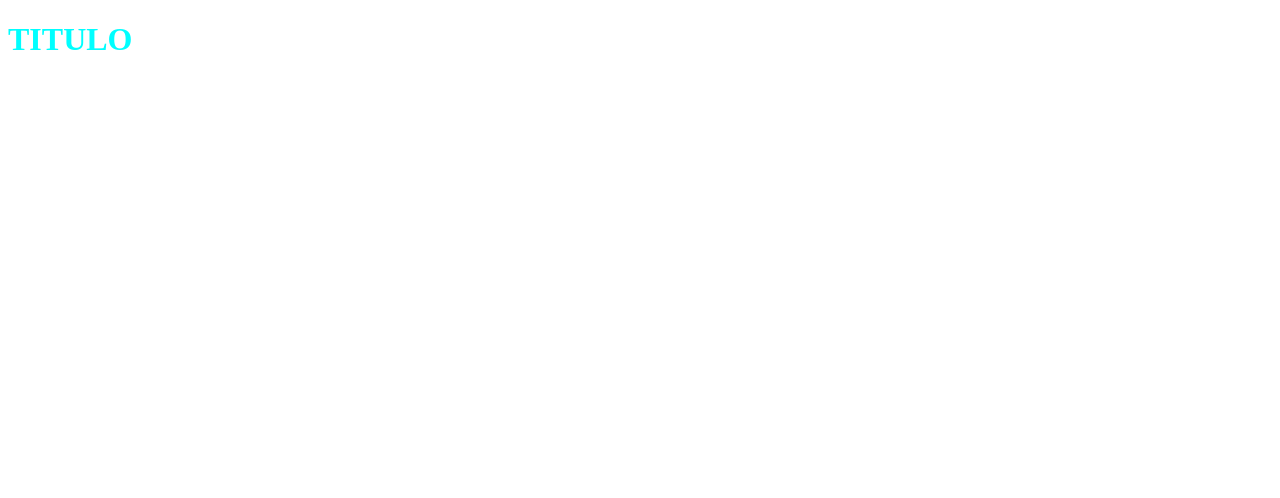
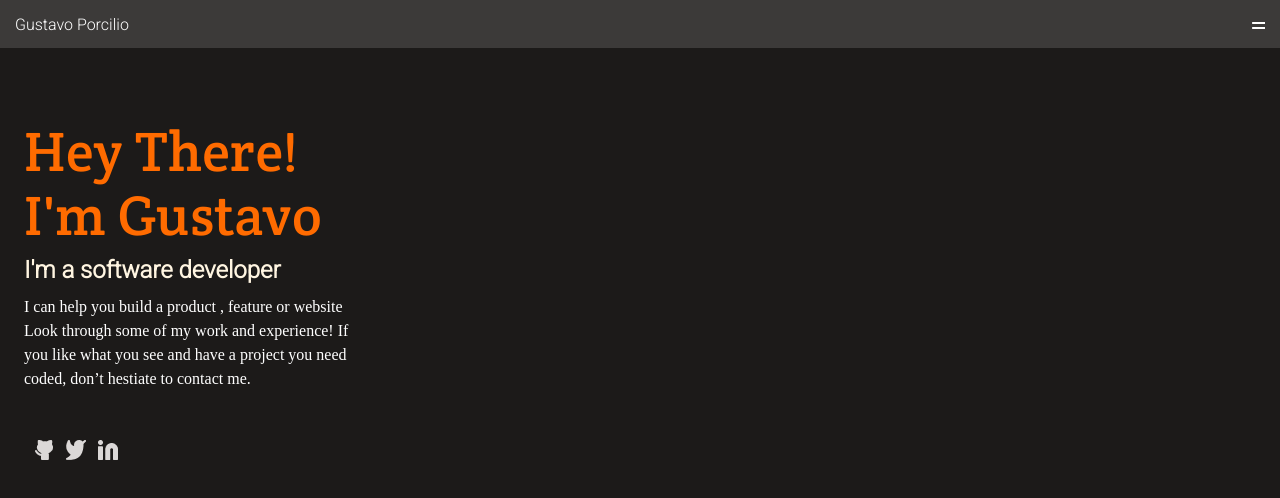
Before and after one commit to MarcoAurelioAntonio/Portfolio-mobile-version-skeleton, a website: page index.html in a window 1280 px wide. Drawn offline with Linux system fonts and the light colour scheme.

Commit message:
All html and css files maded - imgs uploaded

```diff
--- a/index.html
+++ b/index.html
@@ -8,6 +8,36 @@
     <link rel="stylesheet" href="style.css">
 </head>
 <body>
-    <h1 class="class">TITULO</h1>
+    <header class="header">
+        <span class="logo-nombre">
+            Gustavo Porcilio
+        </span>
+        <div class="hamburger">
+            <nav class="navlinks">
+                <a href="#porfolio">PORFOLIO</a>
+                <a href="#about">ABOUT</a>
+                <a href="#contact">CONTACT</a>
+            </nav>
+        </div>
+
+    </header>
+    <section class="principal">
+        <div>
+            <h1 class="tittle">Hey There! I'm Gustavo</h1>
+        </div>
+        <div class="profession">
+            <h2>I'm a software developer</h2>
+        </div>
+        <div class="text">
+            <p class="presentation">I can help you build a product , feature or website Look through some of my work and experience! If you like what you see and have a project you need coded,
+                    don’t hestiate to contact me.
+            </p>
+        </div>
+        <div class="icons">
+            <a href="https://github.com/MarcoAurelioAntonio" class="github"></a>
+            <a href="https://twitter.com/gustavoporcilio" class="twitter"></a>
+            <a href="https://www.linkedin.com/in/gustavo-porcilio-4496a223a/" class="linkedin"></a>
+        </div>
+    </section>
 </body>
 </html>
--- a/style.css
+++ b/style.css
@@ -1,3 +1,171 @@
+/* stylelint-disable font-family-no-missing-generic-family-keyword */
+@import url("https://fonts.googleapis.com/css2?family=Crete+Round&family=Roboto:wght@300&display=swap");
+@import url("https://fonts.googleapis.com/css2?family=Inter:wght@300&display=swap");
+
+* {
+  margin: 0;
+  padding: 0;
+  box-sizing: border-box;
+  scroll-behavior: smooth;
+  font-family: Roboto, sans-serif;
+}
+
 .class {
   color: aqua;
 }
+
+.header {
+  position: fixed;
+  width: 100%;
+  display: flex;
+  flex-direction: row;
+  justify-content: space-between;
+  align-items: center;
+  height: 3rem;
+  background-color: #3c3a39;
+}
+
+.logo-nombre {
+  color: #ffff;
+  margin-left: 15px;
+}
+
+.hamburger {
+  background-image: url('./img/Icon\ -\ Menu.png');
+  width: 1rem;
+  height: 1rem;
+  margin-right: 15px;
+}
+
+.navlinks {
+  display: none;
+}
+
+.navlinks.active {
+  display: flex;
+}
+
+.principal {
+  /* Headline */
+
+  /* Auto layout */
+
+  display: flex;
+  flex-direction: column;
+  align-items: flex-start;
+  padding: 120px 24px;
+  gap: 12px;
+  position: static;
+  width: 100%;
+  height: 100vh;
+  left: 0;
+  top: 92px;
+
+  /* Theme 3 / Neutral 1 */
+
+  z-index: -1;
+  background: #1c1a19;
+  background-image: url(./img/illustration-header-mobile.png);
+  background-repeat: no-repeat;
+  background-size: cover;
+}
+
+.tittle {
+  /* Primary Text */
+
+  width: 327px;
+  height: 124px;
+  font-family: 'Crete Round';
+  font-style: normal;
+  font-weight: 400;
+  font-size: 56px;
+  line-height: 64px;
+
+  /* or 114% */
+
+  letter-spacing: 0.37px;
+
+  /* Theme 3 / Primary 1 */
+
+  color: #ff6b00;
+
+  /* Inside auto layout */
+
+  flex: none;
+  order: 0;
+  flex-grow: 0;
+}
+
+.profession h2 {
+  width: 327px;
+  height: 27px;
+  font-family: 'Roboto';
+  font-style: normal;
+  font-weight: 700;
+  font-size: 24px;
+  line-height: 32px;
+
+  /* or 133% */
+
+  display: flex;
+  align-items: center;
+
+  /* Theme 3 / Primary 4 */
+
+  color: #fff5e1;
+
+  /* Inside auto layout */
+
+  flex: none;
+  order: 1;
+  flex-grow: 0;
+}
+
+.text p {
+  /* Description */
+
+  width: 327px;
+  height: 123px;
+
+  /* Theme 1 / Body Reguler 2 */
+
+  font-family: 'Poppins';
+  font-style: normal;
+  font-weight: 400;
+  font-size: 16px;
+  line-height: 24px;
+
+  /* or 150% */
+
+  /* Theme 3 / Neutral 11 */
+
+  color: #ffff;
+
+  /* Inside auto layout */
+
+  flex: none;
+  order: 2;
+  flex-grow: 0;
+}
+
+.icons {
+  display: flex;
+}
+
+.github {
+  background-image: url('./img/github.png');
+  width: 2rem;
+  height: 2rem;
+}
+
+.twitter {
+  background-image: url('./img/twitter.png');
+  width: 2rem;
+  height: 2rem;
+}
+
+.linkedin {
+  background-image: url('./img/linkedin.png');
+  width: 2rem;
+  height: 2rem;
+}
```
Also changed, not shown: README.md, img/Icon - Menu.png (added), img/github.png (added), img/happyFace.jpg (renamed from happyFace.jpg), img/illustration-header-mobile.png (added), img/linkedin.png (added), img/twitter.png (added).
